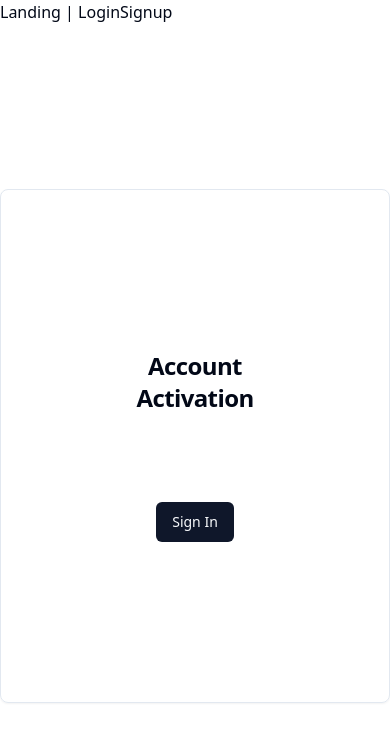
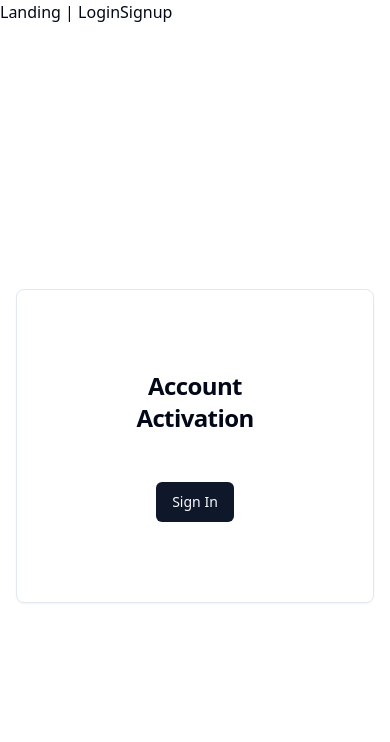
Before and after one commit to caidam/project-project-front, a React (Vite) app: page /activate/1/1 in a window 390 px wide. Shown: the top 742 px of the page. Built offline with nearby package versions, Linux system fonts and the light colour scheme; no server answers.

Commit message:
activation page responsive

```diff
--- a/src/context/AuthContext.jsx
+++ b/src/context/AuthContext.jsx
@@ -49,7 +49,8 @@ export const AuthProvider = ({ children }) => {
             localStorage.setItem('authTokens', JSON.stringify(data));
             navigate('/');
         } else {
-            alert('Something went wrong!');
+            // alert('Something went wrong!');
+            throw new Error('Something went wrong!');
         }
     }
 
--- a/src/pages/ActivationSuccessPage.jsx
+++ b/src/pages/ActivationSuccessPage.jsx
@@ -1,47 +1,42 @@
-import React, { useEffect, useState } from 'react'
-import { useParams, useNavigate, Link } from 'react-router-dom'
-import { DJ_BASE_URL } from '../config'
-import { Button } from '@/components/ui/button'
+import React, { useEffect, useState } from 'react';
+import { useParams, Link } from 'react-router-dom';
+import { DJ_BASE_URL } from '../config';
+import { Button } from '@/components/ui/button';
 
 const ActivationSuccessPage = () => {
-  const { uid, token } = useParams()
-  // const navigate = useNavigate()
-  const [message, setMessage] = useState('')
+  const { uid, token } = useParams();
+  const [message, setMessage] = useState('');
 
   useEffect(() => {
     const activateUser = async () => {
-      const response = await fetch(`${DJ_BASE_URL}/api/activate/${uid}/${token}/`)
+      const response = await fetch(`${DJ_BASE_URL}/api/activate/${uid}/${token}/`);
       if (response.ok) {
-        // The user was successfully activated
-        setMessage('Congratulations! User activation was successful, you can now login.')
+        setMessage('Congratulations! User activation was successful, you can now login.');
       } else {
-        // Something went wrong
-        setMessage('User activation failed. Please try again.')
+        setMessage('User activation failed. Please try again.');
       }
-    }
+    };
 
-        activateUser()
-  }, [uid, token])
+    activateUser();
+  }, [uid, token]);
 
   return (
-    <div className="flex items-center justify-center min-h-screen py-16">
-      <div
-        className="flex flex-1 items-center justify-center w-full max-w-screen-lg p-8 rounded-lg border border-full shadow-sm"
-        x-chunk="dashboard-02-chunk-1"
-      >
-        <div className="flex flex-col items-center gap-1 text-center p-32">
-          <h3 className="text-2xl font-bold tracking-tight">
+    <div className="flex items-center justify-center min-h-screen py-16 px-4 sm:px-6 lg:px-8">
+      <div className="flex flex-1 items-center justify-center w-full max-w-screen-lg p-16 rounded-lg border shadow-sm">
+        <div className="flex flex-col items-center gap-4 text-center p-4 sm:p-8 lg:p-16">
+          <h3 className="text-2xl font-bold tracking-tight sm:text-3xl lg:text-4xl">
             Account Activation
           </h3>
-          <p className="text-md p-8">
+          <p className="text-md sm:text-lg lg:text-xl">
             {message}
           </p>
-          <Button className="mt-4"> <Link to="/login"> Sign In </Link> </Button>
+          <Button className="mt-4">
+            <Link to="/login">Sign In</Link>
+          </Button>
         </div>
       </div>
     </div>
+  );
+};
 
-  )
-}
-
-export default ActivationSuccessPage
+export default ActivationSuccessPage;
--- a/src/pages/LoginPage.jsx
+++ b/src/pages/LoginPage.jsx
@@ -27,7 +27,13 @@ const LoginPage = () => {
       return;
     }
 
-    loginUser(e);
+    const loginPromise = loginUser(e);
+
+    toast.promise(loginPromise, {
+      loading: 'Signing in...',
+      // success: 'Signed in successfully!', // not needed since it switches to home immediately
+      error: 'Sign-in failed!',
+    });
   };
 
   return (
```
